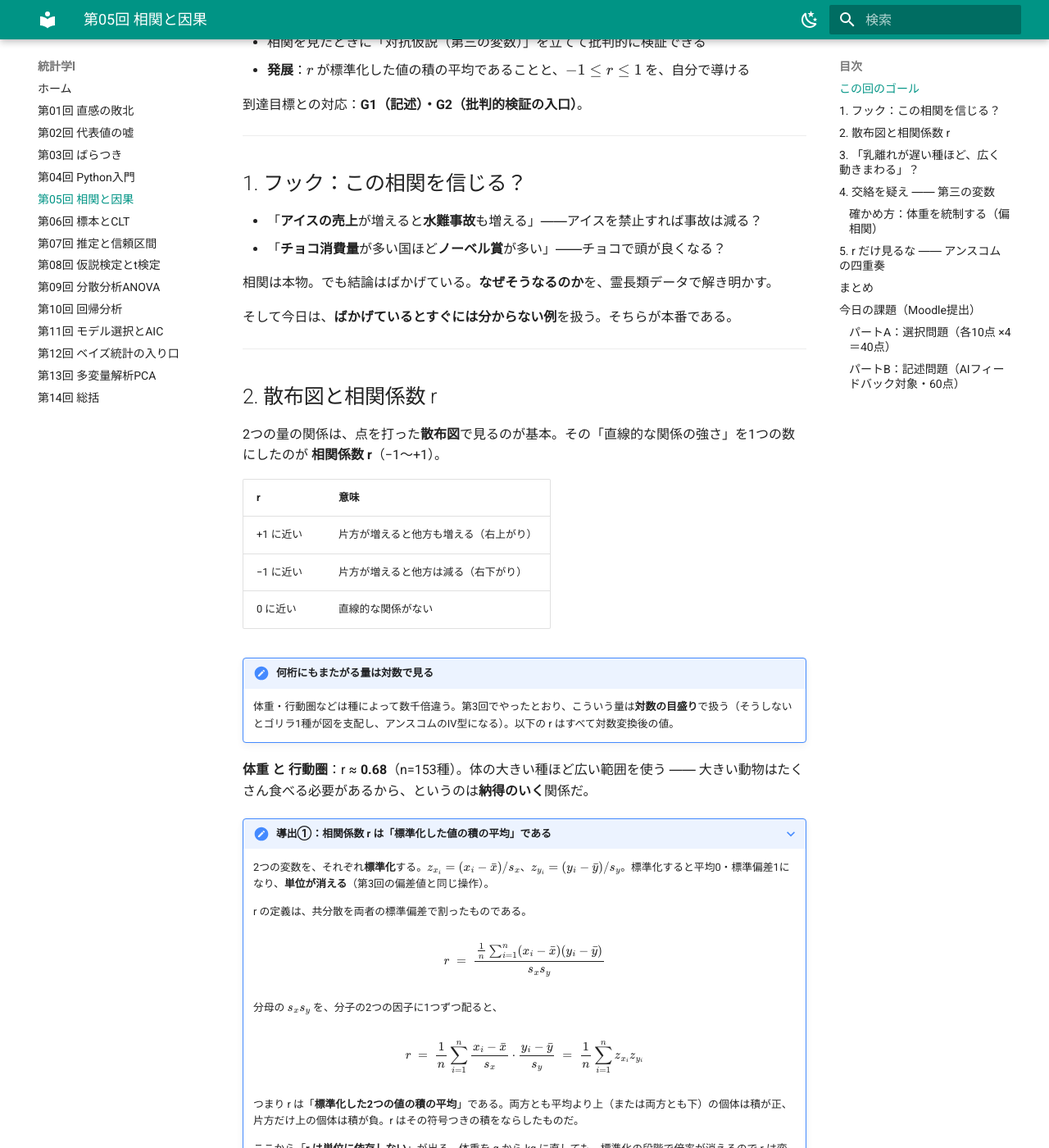
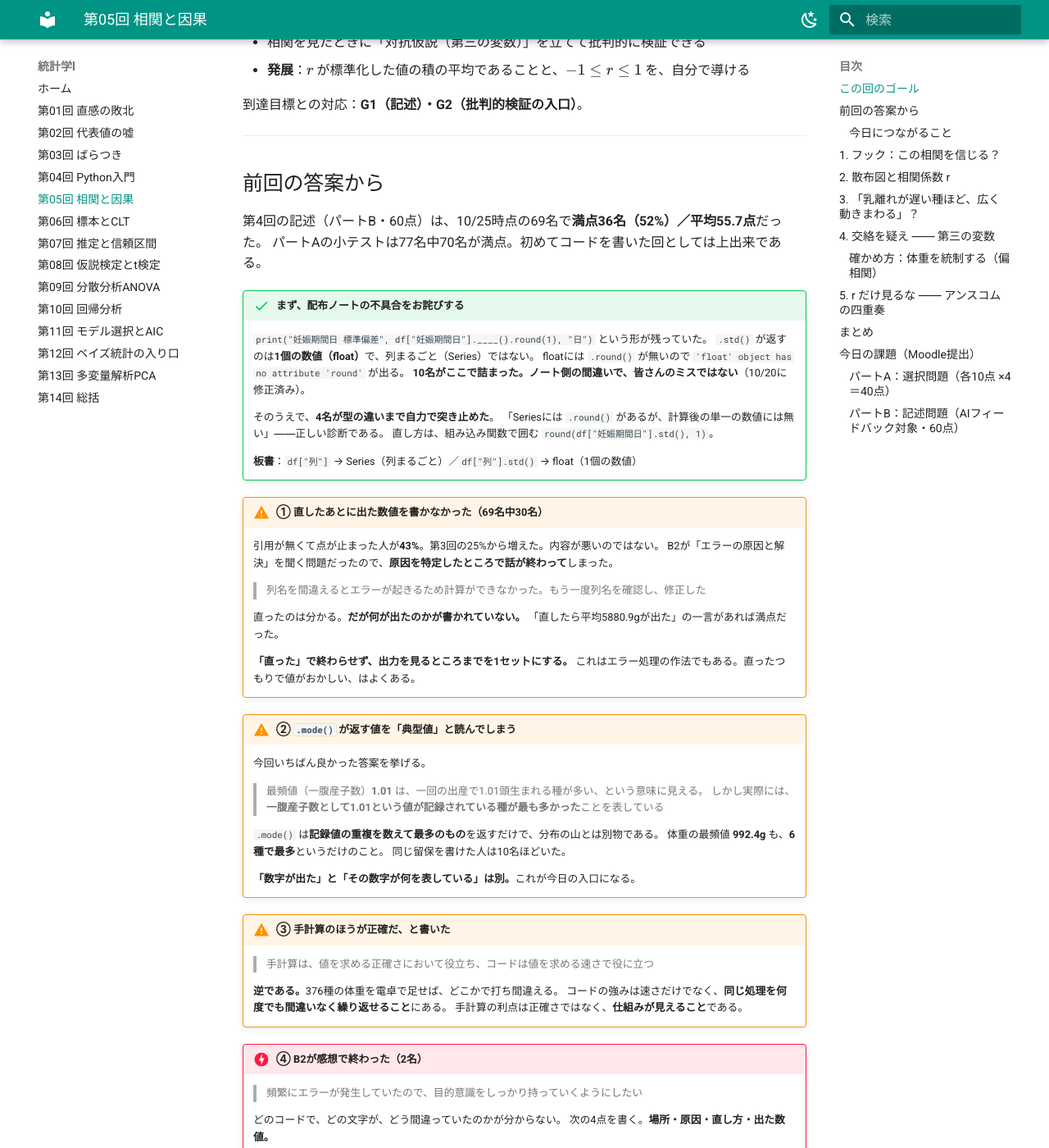
Before and after one commit to aonoa68/toukei-1, an MkDocs documentation site: the page built from docs/05_correlation.md, in a window 1280 px wide and 1400 px high, scrolled down 731 px. Shown: the whole window at 82% size. Built offline with MkDocs 1.6.1 and Material for MkDocs 9.7.7, drawn with Linux system fonts in a browser that asks for light colours; some of the changed text lies outside the part shown.

Commit message:
第5回に「前回の答案から」を追加
Co-Authored-By: Claude Opus 5 (1M context) <noreply@anthropic.com>
Claude-Session: https://claude.ai/code/session_01VNG6MY7caqH6ZBqg92AUZE

```diff
--- a/docs/05_correlation.md
+++ b/docs/05_correlation.md
@@ -27,6 +27,74 @@
 - **発展**：\( r \) が標準化した値の積の平均であることと、\( -1 \le r \le 1 \) を、自分で導ける
 
 到達目標との対応：**G1（記述）・G2（批判的検証の入口）**。
+
+---
+
+## 前回の答案から
+
+第4回の記述（パートB・60点）は、10/25時点の69名で**満点36名（52%）／平均55.7点**だった。
+パートAの小テストは77名中70名が満点。初めてコードを書いた回としては上出来である。
+
+!!! success "まず、配布ノートの不具合をお詫びする"
+    `print("妊娠期間日 標準偏差", df["妊娠期間日"].____().round(1), "日")` という形が残っていた。
+    `.std()` が返すのは**1個の数値（float）**で、列まるごと（Series）ではない。
+    floatには `.round()` が無いので `'float' object has no attribute 'round'` が出る。
+    **10名がここで詰まった。ノート側の間違いで、皆さんのミスではない**（10/20に修正済み）。
+
+    そのうえで、**4名が型の違いまで自力で突き止めた**。
+    「Seriesには `.round()` があるが、計算後の単一の数値には無い」――正しい診断である。
+    直し方は、組み込み関数で囲む `round(df["妊娠期間日"].std(), 1)`。
+
+    **板書**：`df["列"]` → Series（列まるごと）／`df["列"].std()` → float（1個の数値）
+
+!!! warning "① 直したあとに出た数値を書かなかった（69名中30名）"
+    引用が無くて点が止まった人が**43%**。第3回の25%から増えた。内容が悪いのではない。
+    B2が「エラーの原因と解決」を聞く問題だったので、**原因を特定したところで話が終わって**しまった。
+
+    > 列名を間違えるとエラーが起きるため計算ができなかった。もう一度列名を確認し、修正した
+
+    直ったのは分かる。**だが何が出たのかが書かれていない。**
+    「直したら平均5880.9gが出た」の一言があれば満点だった。
+
+    **「直った」で終わらせず、出力を見るところまでを1セットにする。**
+    これはエラー処理の作法でもある。直ったつもりで値がおかしい、はよくある。
+
+!!! warning "② `.mode()` が返す値を「典型値」と読んでしまう"
+    今回いちばん良かった答案を挙げる。
+
+    > 最頻値（一腹産子数）**1.01** は、一回の出産で1.01頭生まれる種が多い、という意味に見える。
+    > しかし実際には、**一腹産子数として1.01という値が記録されている種が最も多かった**ことを表している
+
+    `.mode()` は**記録値の重複を数えて最多のもの**を返すだけで、分布の山とは別物である。
+    体重の最頻値 **992.4g** も、**6種で最多**というだけのこと。
+    同じ留保を書けた人は10名ほどいた。
+
+    **「数字が出た」と「その数字が何を表している」は別。**これが今日の入口になる。
+
+!!! warning "③ 手計算のほうが正確だ、と書いた"
+    > 手計算は、値を求める正確さにおいて役立ち、コードは値を求める速さで役に立つ
+
+    **逆である。**376種の体重を電卓で足せば、どこかで打ち間違える。
+    コードの強みは速さだけでなく、**同じ処理を何度でも間違いなく繰り返せること**にある。
+    手計算の利点は正確さではなく、**仕組みが見えること**である。
+
+!!! danger "④ B2が感想で終わった（2名）"
+    > 頻繁にエラーが発生していたので、目的意識をしっかり持っていくようにしたい
+
+    どのコードで、どの文字が、どう間違っていたのかが分からない。
+    次の4点を書く。**場所・原因・直し方・出た数値。**
+
+    > 穴埋め①で `df["体重ｇ"]` とgを全角で打って KeyError が出た。半角に直したら先頭の 4749.96 が表示された
+
+### 今日につながること
+
+前回は「機械が出した数字に、**何の数字で、単位は何で、それは信じてよいのか**というラベルを貼るのが人間の仕事」という話だった。
+
+今日は、そのラベルの中でもいちばん間違えやすいものを扱う。**「この2つには関係がある」というラベル**である。
+
+`r = 0.657` という数字は、コードが一瞬で出してくれる。だが**それが「原因と結果」なのかどうかは、画面には出ない。**
+今日は、同じ `r` を出したあとで**体重をそろえて計算し直す**と 0.051 まで落ちる例を見る。
+数字は何も嘘をついていない。読み方のほうが間違っていたのである。
 
 ---
 
```
